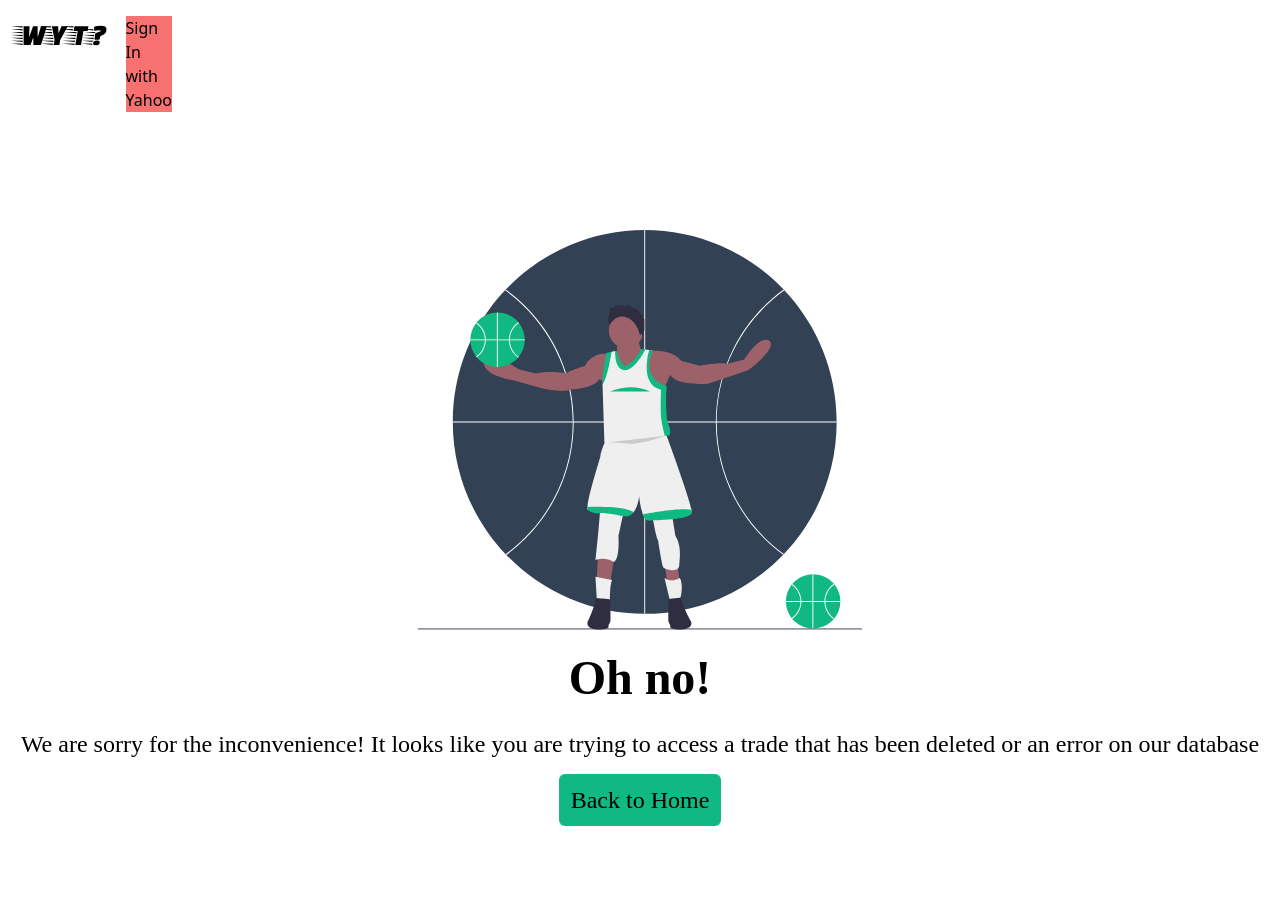
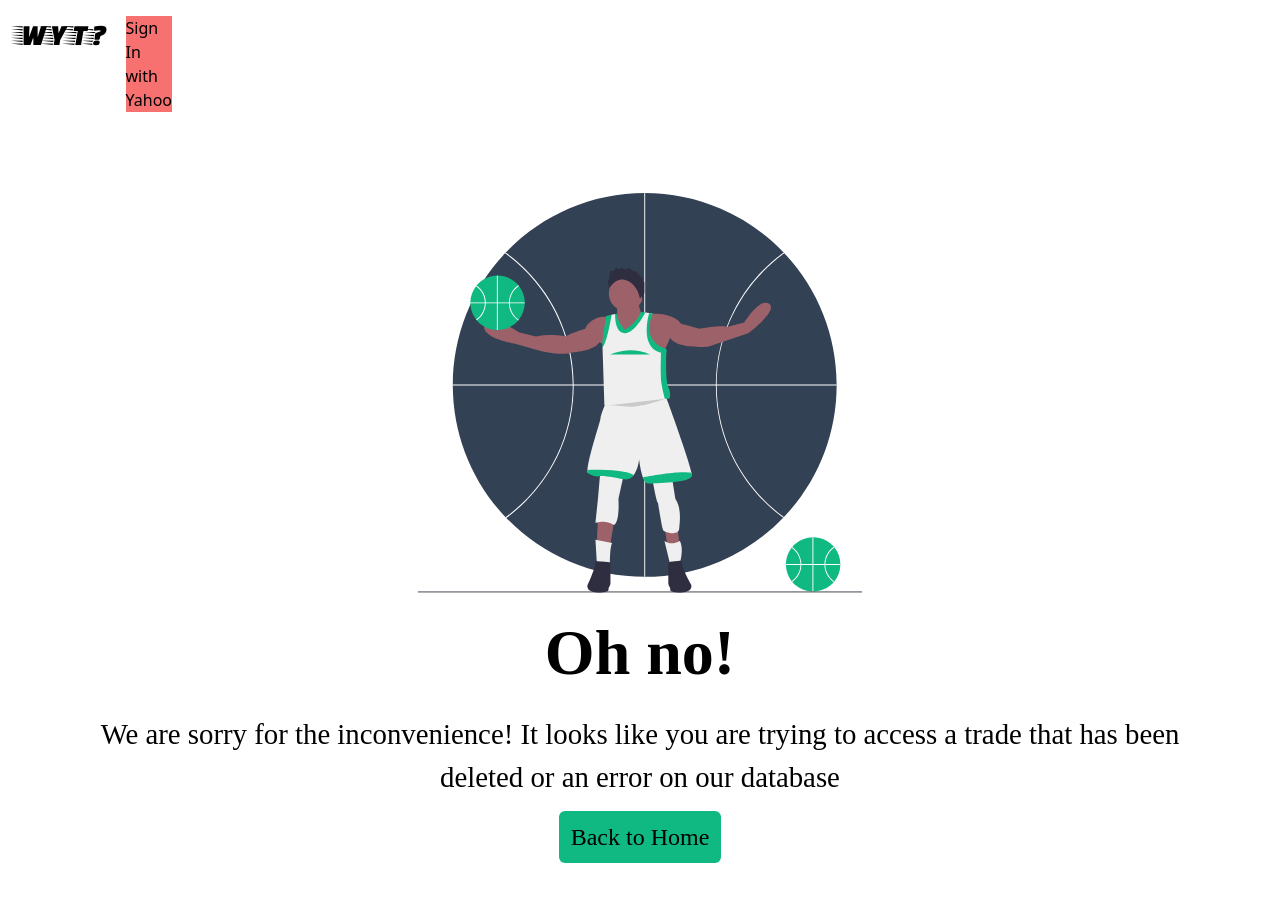
Before and after one commit to ajong1994/wyt-react, a React (Create React App) app: page /trade/expired in a window 1280 px wide. Shown: the top 902 px of the page. Built offline with nearby package versions, Linux system fonts and the light colour scheme; a web font is replaced by a local one.

Commit message:
Update ExpiredTrade.js

```diff
--- a/src/pages/ExpiredTrade.js
+++ b/src/pages/ExpiredTrade.js
@@ -10,10 +10,10 @@ function ExpiredTrade() {
         return navigate(`/`)
     }
     return <div>
-        <div className='w-screen h-screen flex flex-col justify-center items-center gap-3 '>
+        <div className='w-screen h-screen flex flex-col justify-center items-center gap-3 px-5 sm:px-[5em] '>
             <img className='w-[60%] h-[400px]' src={greekfreek} />
-            <h1 className='font-body font-bold text-[3em]'>Oh no!</h1>
-            <p className='font-body text-[1.5em]'>We are sorry for the inconvenience! It looks like you are trying to access a trade that has been deleted or an error on our database</p>
+            <h1 className='font-body font-bold text-[3em] md:text-[4em]'>Oh no!</h1>
+            <p className='font-body text-[1.5em] sm:text-center md:text-[1.8em]'>We are sorry for the inconvenience! It looks like you are trying to access a trade that has been deleted or an error on our database</p>
             <button onClick={() => handleBack()} className='bg-emerald-500 px-3 py-2 rounded-md font-body text-[1.5em]'>Back to Home</button>
 
         </div>
```
